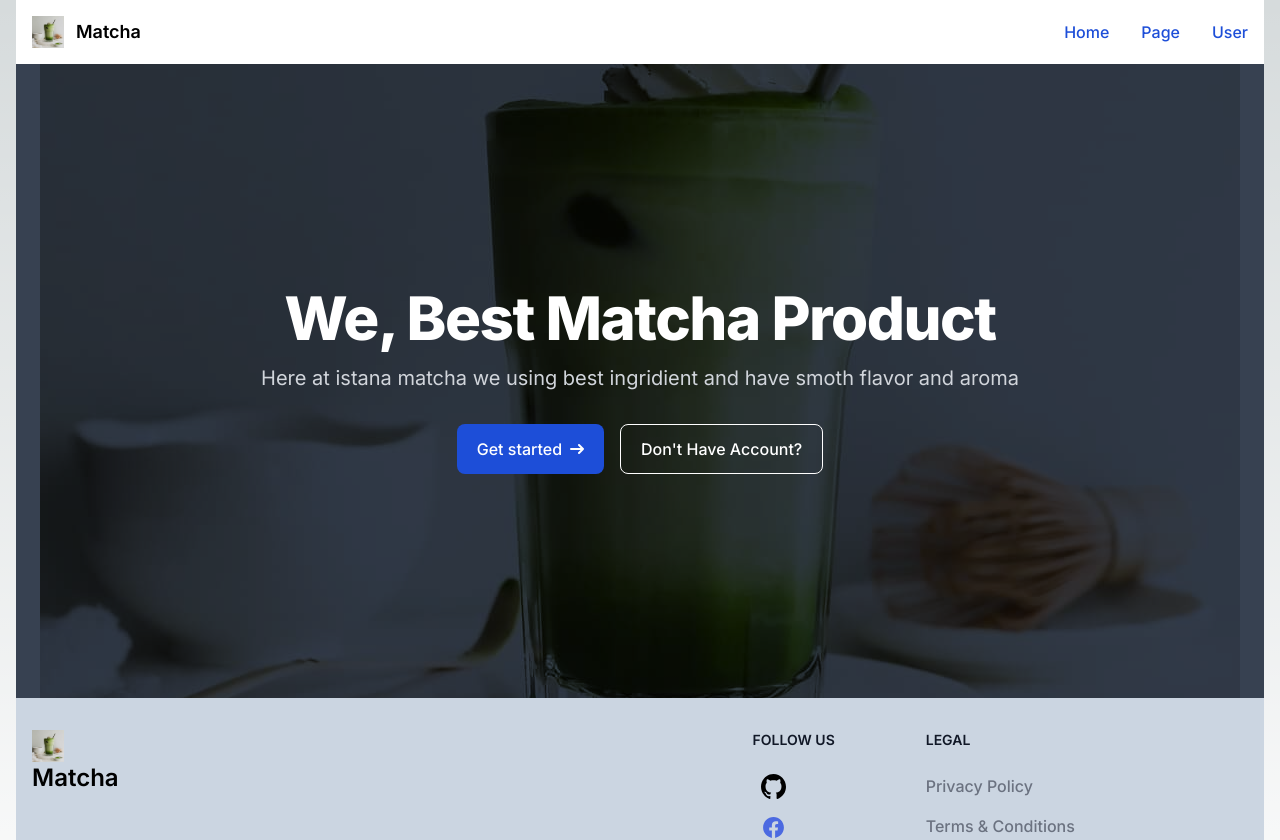
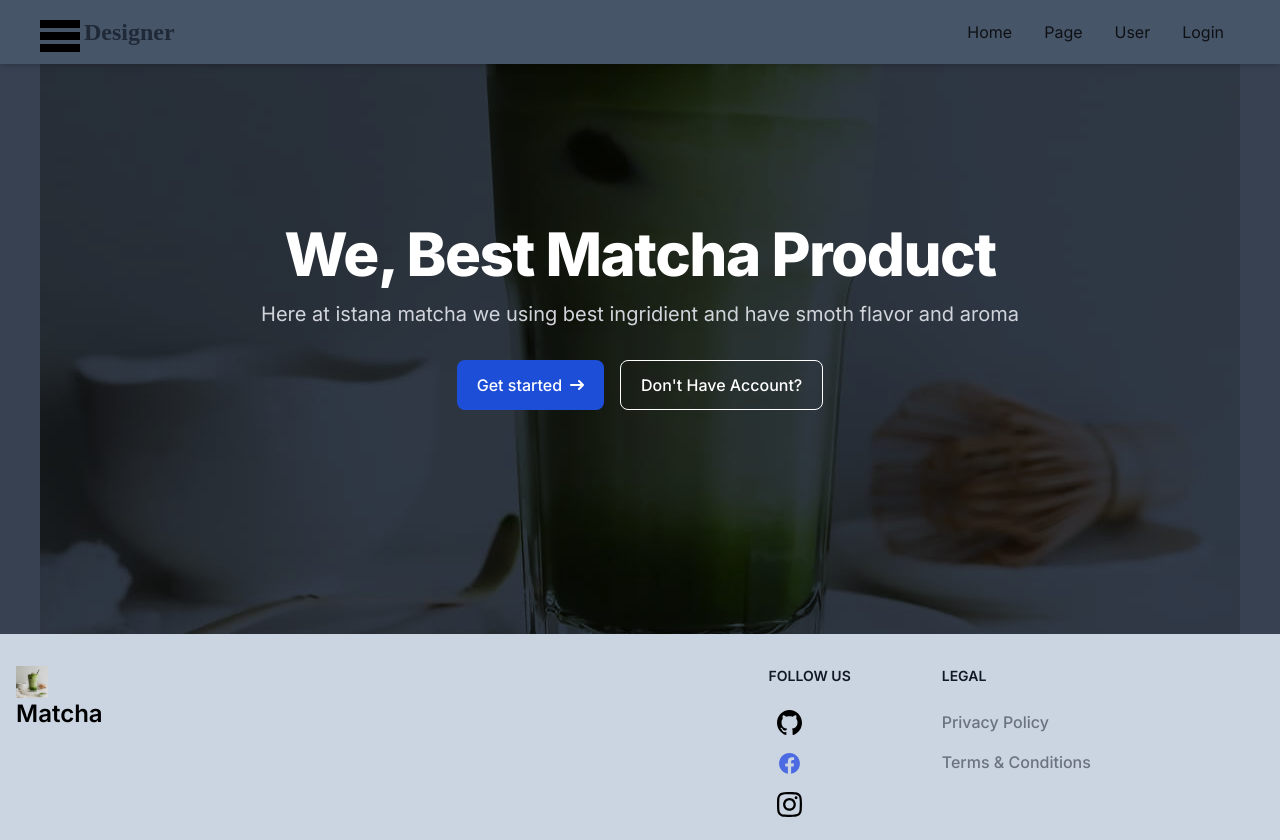
Before and after one commit to Amiles15/Next13, a Next.js app: page / in a window 1280 px wide. Shown: the top 840 px of the page. Built offline with nearby package versions, Linux system fonts and the light colour scheme.

Commit message:
ADD FITUR : Navbar Component

```diff
--- /dev/null
+++ b/app/Component/Navbar/nav.tsx
@@ -0,0 +1,103 @@
+import Link from "next/link";
+import React, { useState } from "react";
+
+const NavComp = () => {
+  let [open, setOpen] = useState(false);
+  const [dropdown, setDropdown] = useState(false);
+  const handleDropdownToggle = (isOpen: boolean) => {
+    setDropdown(isOpen);
+  };
+  return (
+
+    <div className="shadow-md w-full fixed top-0 left-0 bg-slate-600">
+      <div className="md:flex items-center justify-between py-2 md:px-10 px-7">
+        <div
+          className="font-bold text-2xl cursor-pointer flex items-center font-[Poppins]
+    text-gray-800"
+        >
+          <span className="text-3xl text-indigo-600 mr-1 pt-2">
+            <svg viewBox="0 0 100 80" width="40" height="40">
+              <rect width="100" height="20"></rect>
+              <rect y="30" width="100" height="20"></rect>
+              <rect y="60" width="100" height="20"></rect>
+            </svg>
+          </span>
+          Designer
+        </div>
+
+        <div
+          onClick={() => setOpen(!open)}
+          className="text-3xl absolute right-8 top-6 cursor-pointer md:hidden"
+        >
+          <svg viewBox="0 0 100 80" width="40" height="40">
+            <rect width="100" height="20"></rect>
+            <rect y="30" width="100" height="20"></rect>
+            <rect y="60" width="100" height="20"></rect>
+          </svg>
+        </div>
+
+        <ul
+          className={`md:flex md:items-center md:pb-0 pb-12 absolute md:static md:z-auto z-[-1] md:bg-slate-600 left-0 w-full md:w-auto md:pl-0 pl-9 transition-all duration-500 ease-in ${
+            open ? "top-18 " : "top-[-490px]"
+          }`}
+        >
+          <div className="md:flex bg-slate-600 opacity-80 rounded-md">
+            <li className="mx-4 my-6 md:my-0">
+              <Link href={"/"}>
+                <label
+                  className="nav-link hover:text-gray-800 ease-in-out"
+                  aria-current="page"
+                >
+                  Home
+                </label>
+              </Link>
+            </li>
+            <li className="mx-4 my-6 md:my-0">
+              <Link href={"/page"}>
+                <label
+                  className="nav-link hover:text-gray-800 ease-in-out"
+                  aria-current="page"
+                >
+                  Page
+                </label>
+              </Link>
+            </li>
+            <li className="relative mx-4 my-6 md:my-0">
+              <label
+                onMouseEnter={() => handleDropdownToggle(true)}
+                onMouseLeave={() => handleDropdownToggle(false)}
+                className="nav-link"
+              >
+                User
+              </label>
+              {dropdown && (
+                <div
+                  onMouseEnter={() => handleDropdownToggle(true)}
+                  onMouseLeave={() => handleDropdownToggle(false)}
+                  className="dropdown-content absolute z-20 divide-y divide-gray-300 rounded-lg shadow w-20 dark:bg-gray-500 text-center"
+                >
+                  <button className="hover:text-gray-800 ease-in-out">
+                    Profile
+                  </button>
+                  <button className="hover:text-gray-800 ease-in-out">
+                    Logout
+                  </button>
+                </div>
+              )}
+            </li>
+            <li className="mx-4 my-6 md:my-0">
+              <label
+                className="nav-link hover:text-gray-800 ease-in-out"
+                aria-current="page"
+              >
+                Login
+              </label>
+            </li>
+          </div>
+        </ul>
+      </div>
+    </div>
+  );
+};
+
+export default NavComp;
--- a/app/[regis]/page.tsx
+++ b/app/[regis]/page.tsx
@@ -1,39 +1,32 @@
 "use client";
 
+import Link from "next/link";
 import React, { useState, useEffect } from "react";
 
 const page = () => {
   tabIndex: Number;
 
   const [showmodal, setModal] = useState(false);
-
-  //data
-  const [name, setname] = useState("");
-  const [TTL, setTTl] = useState("");
-  const [alamat, setAlamat] = useState("");
-  const [pekerjaan, setPekerjaan] = useState("");
-  const [hp, setHp] = useState("");
-  const [selectedJK, setSelectedJK] = useState("");
   const [agama, setagama] = useState("");
 
   // Simpan data ke local storage
-  const dataSaved = () => {
-    const data = {
-      name: name,
-      TTL: TTL,
-      alamat: alamat,
-      pekerjaan: pekerjaan,
-      hp: hp,
-      agama: agama,
-      selectedJK: selectedJK,
-    };
+  // const dataSaved = () => {
+  //   const data = {
+  //     name: name,
+  //     TTL: TTL,
+  //     alamat: alamat,
+  //     pekerjaan: pekerjaan,
+  //     hp: hp,
+  //     agama: agama,
+  //     selectedJK: selectedJK,
+  //   };
 
-    const dataString = JSON.stringify(data);
-    localStorage.setItem("data", dataString);
+  //   const dataString = JSON.stringify(data);
+  //   localStorage.setItem("data", dataString);
 
-    // Panggil fungsi untuk membuat file dari data yang sudah disimpan
-    // createFileFromLocalStorage(dataString);
-  };
+  //   // Panggil fungsi untuk membuat file dari data yang sudah disimpan
+  //   // createFileFromLocalStorage(dataString);
+  // };
 
   // modal Function Start
   const dropdownClick = () => {
@@ -58,10 +51,6 @@ const page = () => {
   }, [showmodal]);
   //Modal Function End
 
-  //Radio Button
-  const changeValueJK = (event: any) => {
-    setSelectedJK(event.target.value);
-  };
 
   return (
     <>
@@ -69,140 +58,107 @@ const page = () => {
       <div className="w-full">
         <div className="my-4 px-4 flex items-center justify-center col-span-2 rounded-lg">
           <form className="bg-slate-400 rounded-lg xl:w-3/5 lg:min-w-max">
-            <div className="mb-6 px-4">
-              <label className="block mb-2 mt-2 text-sm font-medium text-gray-900 dark:text-white">
-                Nama Lengkap
-              </label>
+          <div className="my-3 px-4 flex items-center gap-28">
+              <p className="block mb-2 mt-2 text-sm font-medium text-gray-900 dark:text-white">
+                Email :
+              </p>
               <input
                 id="name"
-                value={name}
-                type="tetx"
-                className="shadow-sm bg-gray-50 border border-gray-300 text-gray-900 text-sm rounded-lg focus:ring-blue-500 focus:border-blue-500 block w-full p-2.5 dark:bg-gray-700 dark:border-gray-600 dark:placeholder-gray-400 dark:text-white dark:focus:ring-blue-500 dark:focus:border-blue-500 dark:shadow-sm-light"
-                onChange={(e) => {
-                  setname(e.target.value);
-                }}
+                type="email"
+                className="shadow-sm bg-gray-50 border border-gray-300 text-gray-900 text-sm rounded-lg focus:ring-blue-500 focus:border-blue-500 block w-43 p-2.5 dark:bg-gray-700 dark:border-gray-600 dark:placeholder-gray-400 dark:text-white dark:focus:ring-blue-500 dark:focus:border-blue-500 dark:shadow-sm-light"
               />
             </div>
-            <div className="mb-6 px-4">
-              <label className="block mb-2 mt-2 text-sm font-medium text-gray-900 dark:text-white">
-                Tempat, Tanggal Lahir
-              </label>
+            <div className="my-3 px-4 flex items-center gap-12">
+              <p className="block mb-2 mt-2 text-sm font-medium text-gray-900 dark:text-white">
+                Nama Lengkap :
+              </p>
+              <input
+                id="name"
+                type="tetx"
+                className="shadow-sm bg-gray-50 border border-gray-300 text-gray-900 text-sm rounded-lg focus:ring-blue-500 focus:border-blue-500 block w-43 p-2.5 dark:bg-gray-700 dark:border-gray-600 dark:placeholder-gray-400 dark:text-white dark:focus:ring-blue-500 dark:focus:border-blue-500 dark:shadow-sm-light"
+              />
+            </div>
+            <div className="my-3 px-4 flex items-center">
+              <p className="block mb-2 mt-2 text-sm font-medium text-gray-900 dark:text-white">
+                Tempat, Tanggal Lahir :
+              </p>
               <input
                 id="ttl"
-                value={TTL}
                 type="tetx"
-                className="shadow-sm bg-gray-50 border border-gray-300 text-gray-900 text-sm rounded-lg focus:ring-blue-500 focus:border-blue-500 block w-full p-2.5 dark:bg-gray-700 dark:border-gray-600 dark:placeholder-gray-400 dark:text-white dark:focus:ring-blue-500 dark:focus:border-blue-500 dark:shadow-sm-light"
-                onChange={(e) => {
-                  setTTl(e.target.value);
-                }}
+                className="shadow-sm bg-gray-50 border border-gray-300 text-gray-900 text-sm rounded-lg focus:ring-blue-500 focus:border-blue-500 block w-52 p-2.5 dark:bg-gray-700 dark:border-gray-600 dark:placeholder-gray-400 dark:text-white dark:focus:ring-blue-500 dark:focus:border-blue-500 dark:shadow-sm-light"
               />
             </div>
-            <div className="mb-6 px-4">
-              <label className="block mb-2 text-sm font-medium text-gray-900 dark:text-white">
-                Alamat
-              </label>
+            <div className="my-3 px-4 flex items-center gap-24">
+              <p className="block pr-1 mb-2 text-sm font-medium text-gray-900 dark:text-white">
+                Alamat :
+              </p>
               <input
                 id="alamat"
-                value={alamat}
                 type="tetx"
-                className="shadow-sm bg-gray-50 border border-gray-300 text-gray-900 text-sm rounded-lg focus:ring-blue-500 focus:border-blue-500 block w-full p-2.5 dark:bg-gray-700 dark:border-gray-600 dark:placeholder-gray-400 dark:text-white dark:focus:ring-blue-500 dark:focus:border-blue-500 dark:shadow-sm-light"
-                onChange={(e) => {
-                  setAlamat(e.target.value);
-                }}
+                className="shadow-sm bg-gray-50 border border-gray-300 text-gray-900 text-sm rounded-lg focus:ring-blue-500 focus:border-blue-500 block w-56 p-2.5 dark:bg-gray-700 dark:border-gray-600 dark:placeholder-gray-400 dark:text-white dark:focus:ring-blue-500 dark:focus:border-blue-500 dark:shadow-sm-light"
               />
             </div>
-            <div className="mb-6 px-4">
-              <fieldset className="flex ">
-                <div className="mb-4">Jenis Kelamin :</div>
-                <div className="flex items-center px-2 mb-4">
-                  <input
-                    id="country-option-1"
-                    type="radio"
-                    name="selectedJK"
-                    value="laki"
-                    className="w-4 h-4 border-gray-300 focus:ring-2 focus:ring-blue-300 dark:focus:ring-blue-600 dark:focus:bg-blue-600 dark:bg-gray-700 dark:border-gray-600"
-                    checked={selectedJK === "laki"}
-                    onChange={changeValueJK}
-                  />
-                  <label className="block ml-2 text-sm font-medium text-gray-900 dark:text-gray-300">
-                    Laki-Laki
-                  </label>
-                </div>
+            <div className="my-3 px-4">
 
-                <div className="flex px-4 items-center mb-4">
-                  <input
-                    id="country-option-2"
-                    type="radio"
-                    name="selectedJK"
-                    value="perempuan"
-                    className="w-4 h-4 border-gray-300 focus:ring-2 focus:ring-blue-300 dark:focus:ring-blue-600 dark:focus:bg-blue-600 dark:bg-gray-700 dark:border-gray-600"
-                    checked={selectedJK === "perempuan"}
-                    onChange={changeValueJK}
-                  />
-                  <label
-                    htmlFor="country-option-2"
-                    className="block ml-2 text-sm font-medium text-gray-900 dark:text-gray-300"
+            <div className="font-medium text-base flex items-center gap-11 my-3">
+                  <p>Jenis Kelamin :</p>
+                  <select
+                    className="bg-gray-700 h-9 w-40 rounded-lg text-center text-sm font-light"
                   >
-                    Perempuan
-                  </label>
-                </div>
+                    <option className="">Pilih Jenis Kelamin</option>
+                    <option value="Pria">Pria</option>
+                    <option value="Wanita">Wanita</option>
+                  </select>
+            </div>
 
-                {/* dropdown Selection */}
-                <div className="font-medium text-base">
+              <div className="font-medium text-base flex items-center gap-24 my-3">
+                  <p>Agama :</p>
                   <select
-                    value={agama}
-                    onChange={(e) => setagama(e.target.value)}
-                    className="bg-white rounded-lg px-8 py-1"
+                    className="bg-gray-700 h-9 w-28 rounded-lg text-center text-sm font-light"
                   >
-                    <option>Pilih Agama</option>
+                    <option className="">Pilih Agama</option>
                     <option value="islam">Islam</option>
                     <option value="kristen">Kristen</option>
                     <option value="hindu">Hindu</option>
                     <option value="budha">Budha</option>
                   </select>
-                </div>
-                {/* dropdown Selection End */}
-              </fieldset>
-
-              <div className="mb-6">
-                <label
-                  htmlFor="pekerjaan"
-                  className="block mb-2 text-sm font-medium text-gray-900 dark:text-white"
-                >
-                  Pekerjan
-                </label>
-                <input
-                  id="pekerjaan"
-                  value={pekerjaan}
-                  type="text"
-                  className="shadow-sm bg-gray-50 border border-gray-300 text-gray-900 text-sm rounded-lg focus:ring-blue-500 focus:border-blue-500 block w-full p-2.5 dark:bg-gray-700 dark:border-gray-600 dark:placeholder-gray-400 dark:text-white dark:focus:ring-blue-500 dark:focus:border-blue-500 dark:shadow-sm-light"
-                  onChange={(e) => {
-                    setPekerjaan(e.target.value);
-                  }}
-                />
               </div>
 
-              <div className="mb-6">
-                <label className="block mb-2 text-sm font-medium text-gray-900 dark:text-white">
-                  NoHp
-                </label>
-                <input
-                  id="hp"
-                  value={hp}
-                  type="text"
-                  className="shadow-sm bg-gray-50 border border-gray-300 text-gray-900 text-sm rounded-lg focus:ring-blue-500 focus:border-blue-500 block w-full p-2.5 dark:bg-gray-700 dark:border-gray-600 dark:placeholder-gray-400 dark:text-white dark:focus:ring-blue-500 dark:focus:border-blue-500 dark:shadow-sm-light"
-                  onChange={(e) => {
-                    setHp(e.target.value);
-                  }}
-                />
+              <div className="font-medium text-base flex items-center gap-16 my-3">
+                <p className="pr-2">Pekerjaan :</p>
+                  <select
+                    className="bg-gray-700 w-36 h-9 rounded-lg text-center text-sm font-light"
+                  >
+                    <option className="">Pilih Pekerjaan</option>
+                    <option value="TNI/POLRI">TNI/POLRI</option>
+                    <option value="WIRASUASTA">WIRASUASTA</option>
+                    <option value="PEGAWAI BUMN">PEGAWAI BUMN</option>
+                    <option value="PELAJAR">PELAJAR</option>
+                  </select>
               </div>
-              <button
-                onClick={dataSaved}
-                type="submit"
-                className="text-white mb-4 bg-blue-700 hover:bg-blue-800 focus:ring-4 focus:outline-none focus:ring-blue-300 font-medium rounded-lg text-sm px-5 py-2.5 text-center dark:bg-blue-600 dark:hover:bg-blue-700 dark:focus:ring-blue-800"
-              >
-                Register new account
-              </button>
+                <div className="my-3 flex items-center gap-24">
+                  <p className="block pr-2 mb-2 text-sm font-medium text-gray-900 dark:text-white">
+                    No Hp :
+                  </p>
+                  <input
+                    id="hp"
+                    type="number"
+                    className="shadow-sm bg-gray-50 border border-gray-300 text-gray-900 text-sm rounded-lg focus:ring-blue-500 focus:border-blue-500 block h-8 w-36 p-2.5 dark:bg-gray-700 dark:border-gray-600 dark:placeholder-gray-400 dark:text-white dark:focus:ring-blue-500 dark:focus:border-blue-500 dark:shadow-sm-light"
+                  />
+                </div>
+                <div className="flex justify-center gap-5 my-5">
+                <button
+                  className="text-white mb-4 bg-blue-700 hover:bg-blue-800 focus:ring-4 focus:outline-none focus:ring-blue-300 font-medium rounded-lg text-sm px-3 py-2.5 text-center dark:bg-blue-600 dark:hover:bg-blue-700 dark:focus:ring-blue-800"
+                >
+                  Register new account
+                </button>
+
+                <button
+                  className="text-white mb-4 bg-blue-700 hover:bg-blue-800 focus:ring-4 focus:outline-none focus:ring-blue-300 font-medium rounded-lg text-sm px-3 py-2.5 text-center dark:bg-blue-600 dark:hover:bg-blue-700 dark:focus:ring-blue-800"
+                >
+                 <Link href={'/'}> Back To Home</Link>
+                </button>
+                </div>
             </div>
           </form>
         </div>
--- a/app/page.tsx
+++ b/app/page.tsx
@@ -3,63 +3,27 @@
 import Link from "next/link";
 import React from "react";
 import { useState } from "react";
+import NavComp from "./Component/Navbar/nav";
 
 export default function Home() {
 
-  const [dropdown,setDropdown] = useState(false);
+  const [dropdown, setDropdown] = useState(false);
+  const [isMenuOpen, setMenuOpen] = useState(false);
 
-  const handlehover = () => {
-      setDropdown(!dropdown)
-  }
+  const handleMenuToggle = () => {
+    setMenuOpen(!isMenuOpen);
+  };
+
+  const handleDropdownToggle = (isOpen : boolean) => {
+      setDropdown(isOpen);
+  };
+
 
   return (
-    <main className="mb-5 px-4">
-      {/* Navbar FLowbite */}
-      <nav className="bg-white border-gray-200 dark:bg-gray-900">
-        <div className="max-w-screen-xl flex flex-wrap items-center justify-between mx-auto p-4">
-          <a className="flex items-center">
-            <img src="/src/matcha.jpg" className="h-8 mr-3" />
-            <span className="self-center text-lg font-semibold whitespace-nowrap dark:text-white">
-              Matcha
-            </span>
-          </a>
-          <div className="hidden w-full md:block md:w-auto" id="navbar-default">
-            <ul className="font-medium flex flex-col p-4 md:p-0 mt-4 border border-gray-100 rounded-lg bg-gray-50 md:flex-row md:space-x-8 md:mt-0 md:border-0 md:bg-white dark:bg-gray-800 md:dark:bg-gray-900 dark:border-gray-700">
-              <li>
-                <Link href={"/"}>
-                  <label
-                    className="block py-2 pl-3 pr-4 text-white bg-blue-700 rounded md:bg-transparent md:text-blue-700 md:p-0 dark:text-white md:dark:text-blue-500"
-                    aria-current="page"
-                  >
-                    Home
-                  </label>
-                </Link>
-              </li>
-              <li>
-                <Link href={"/page"}>
-                  <label
-                    className="block py-2 pl-3 pr-4 text-white bg-blue-700 rounded md:bg-transparent md:text-blue-700 md:p-0 dark:text-white md:dark:text-blue-500"
-                    aria-current="page"
-                  >
-                    Page
-                  </label>
-                </Link>
-              </li>
-              <li>
-              <button onClick={handlehover}
-                  className="block py-2 pl-3 pr-4 text-white bg-blue-700 rounded md:bg-transparent md:text-blue-700 md:p-0 dark:text-white md:dark:text-blue-500">User</button>
-                {dropdown && (
-                  <div className="dropdown-content z-10 divide-y divide-gray-300 rounded-lg shadow w-20 dark:bg-gray-500">
-                    {/* Dropdown content goes here */}
-                    <p>Profile</p>
-                    <p>Logout</p>
-                  </div>
-                )}
-              </li>
-            </ul>
-          </div>
-        </div>
-      </nav>
+    <main >
+
+    <NavComp></NavComp>
+
 
       {/* Hero Section */}
       <section className="bg-center bg-no-repeat bg-[url('/src/matcha.jpg')] bg-gray-700 bg-blend-multiply">
@@ -86,9 +50,9 @@ export default function Home() {
               >
                 <path
                   stroke="currentColor"
-                  stroke-linecap="round"
-                  stroke-linejoin="round"
-                  stroke-width="2"
+                  strokeLinecap="round"
+                  strokeLinejoin="round"
+                  strokeWidth="2"
                   d="M1 5h12m0 0L9 1m4 4L9 9"
                 />
               </svg>
```
Also changed, not shown: app/Component/Icon/burger.tsx (added, +29 -0 lines), public/src/burger-list.svg (added).
